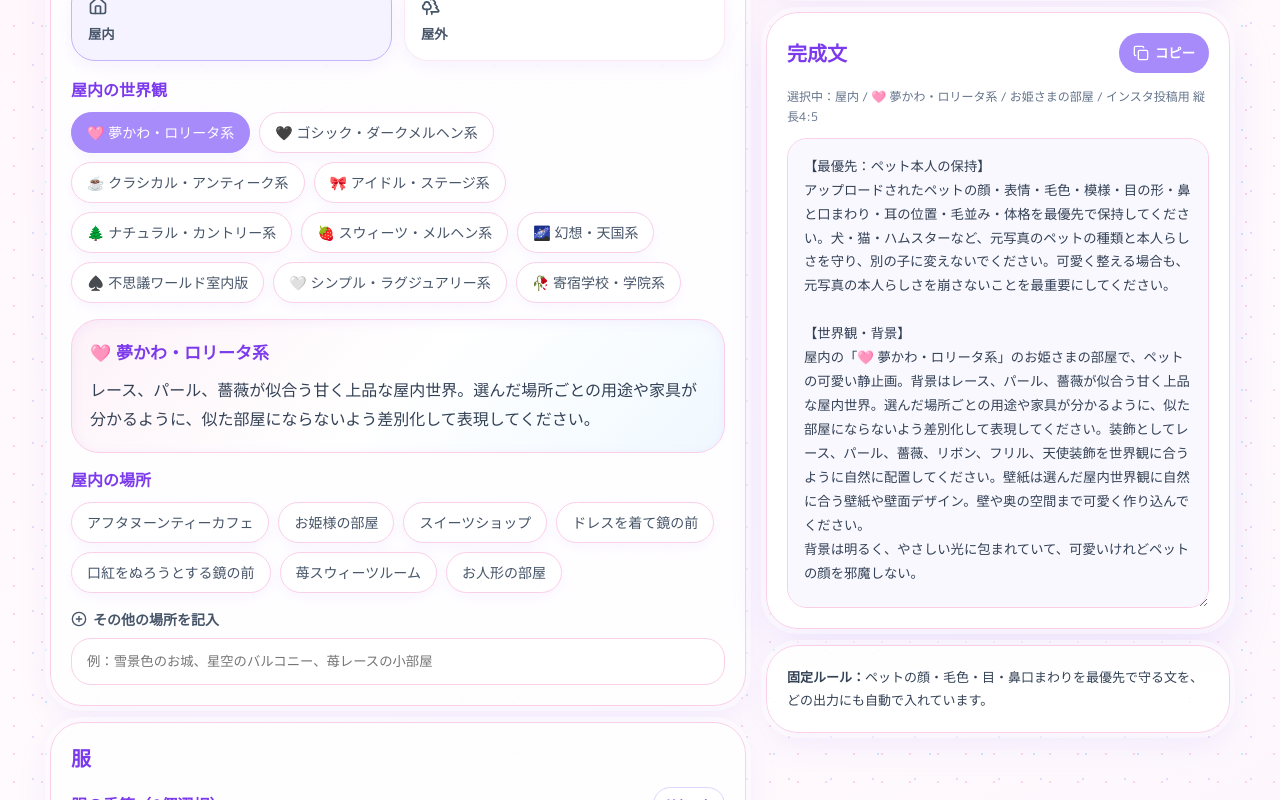
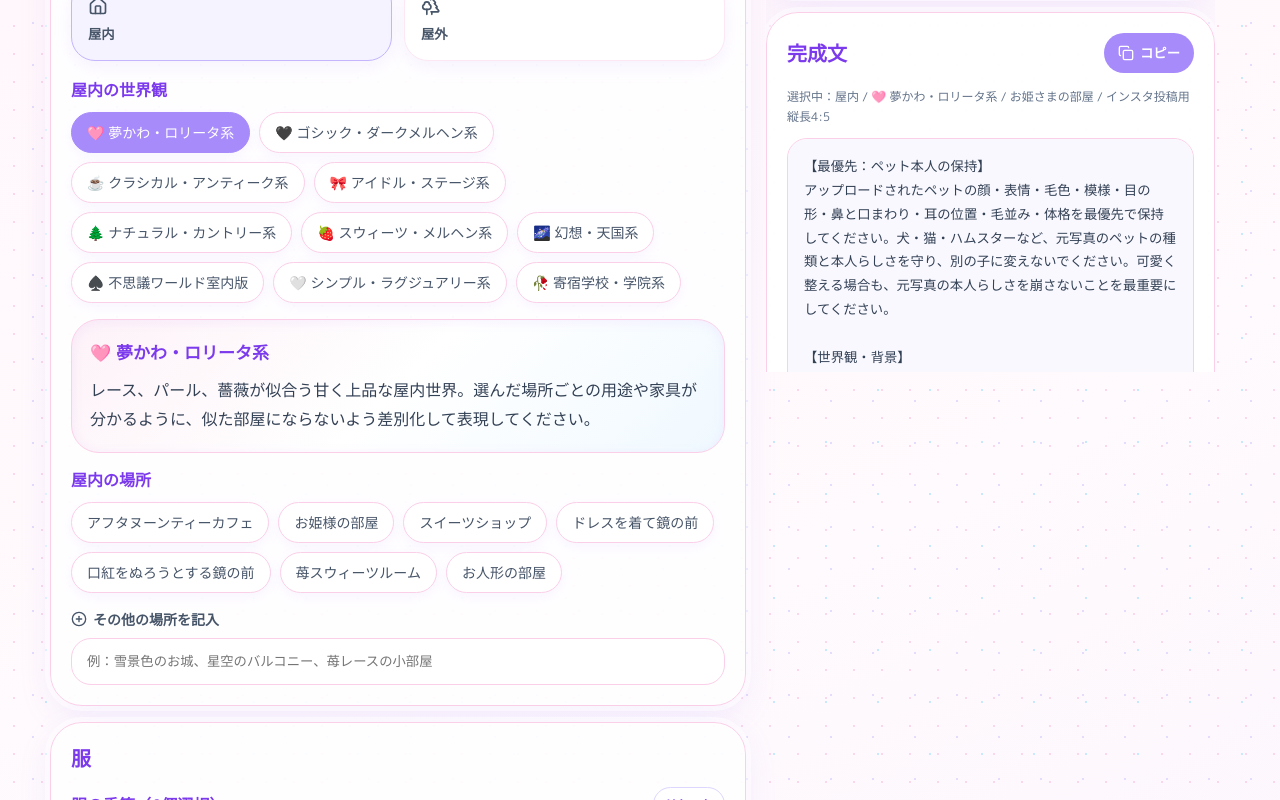
Before and after one commit to momomimikawaii-rgb/yuyupm, a React (Vite) app: page / in a window 1280 px wide. Shown: the part 1360-2160 px from the top of the page. Built offline with nearby package versions, Linux system fonts and the light colour scheme.

Commit message:
Add files via upload

```diff
--- a/src/App.jsx
+++ b/src/App.jsx
@@ -1352,7 +1352,7 @@ function App() {
           <div className="badge"><Sparkles size={16} /><span>Yuyu Princess World</span></div>
           <h1>ゆゆ姫の夢かわプロンプト工房</h1>
           <p className="subtitle">場所・ワールド・服・小物・光をポチポチ選択。ゆゆ姫みたいに可愛い夢かわ世界で、ペットの顔を守るプロンプトを作ります。</p>
-          <div className="update-time">最終更新：2026/06/01（月） 05:22頃</div>
+          <div className="update-time">最終更新：2026/06/01（月） 05:29頃</div>
           {heroImageUrl && <div className="hero-image"><img src={heroImageUrl} alt="ゆゆ姫ワールドのトップ画像" /></div>}
         </motion.div>
 
@@ -1545,7 +1545,7 @@ function App() {
             })}
 </div>
 
-          <div className="right" style={{ alignSelf: "start", position: "sticky", top: "18px" }}>
+          <div className="right sticky-prompt-column">
 
             <section className="card instagram-card">
               <h2>Instagramも見てね</h2>
@@ -1554,7 +1554,7 @@ function App() {
               </a>
             </section>
 
-            <section className="card result-card">
+            <section className="card result-card prompt-result-card">
               <div className="card-head"><h2>完成文</h2><button className="main-button" onClick={copyPrompt}><Copy size={16} /> {copyStatus === "copied" ? "コピー済み" : "コピー"}</button></div>
               {copyStatus === "manual" && <div className="message warn"><AlertCircle size={16} /><span>自動コピーがブロックされました。下の文章を選択済みにしたので、Ctrl+C または長押しコピーしてください。</span></div>}
               {copyStatus === "copied" && <div className="message ok"><CheckCircle2 size={16} /><span>コピーできました。</span></div>}
--- a/src/style.css
+++ b/src/style.css
@@ -178,10 +178,30 @@ h1 {
 }
 
 .right {
-  position: static;
   align-self: start;
   min-width: 0;
   overflow: visible;
+}
+
+@media (min-width: 921px) {
+  .page {
+    overflow-x: clip;
+  }
+
+  .sticky-prompt-column {
+    position: sticky;
+    top: 18px;
+    z-index: 10;
+    max-height: calc(100vh - 36px);
+    overflow-y: auto;
+    padding-bottom: 4px;
+    scrollbar-gutter: stable;
+  }
+
+  .prompt-result-card textarea {
+    min-height: min(470px, calc(100vh - 330px));
+    max-height: calc(100vh - 330px);
+  }
 }
 
 .card {
@@ -548,8 +568,15 @@ textarea:focus {
     grid-template-columns: 1fr;
   }
 
-  .right {
+  .right,
+  .sticky-prompt-column {
     position: static;
+    max-height: none;
+    overflow: visible;
+  }
+
+  .prompt-result-card textarea {
+    max-height: none;
   }
 }
 
@@ -817,3 +844,40 @@ input:disabled {
 .option-group.disabled .color-chip:hover {
   transform: none;
 }
+
+
+/* --- 20260601 05:29 PC prompt sticky fix --- */
+@media (min-width: 921px) {
+  .page {
+    overflow-x: clip;
+  }
+
+  .right.sticky-prompt-column {
+    position: sticky !important;
+    top: 18px;
+    align-self: start;
+    z-index: 10;
+    max-height: calc(100vh - 36px);
+    overflow-y: auto;
+    overflow-x: visible;
+    padding-bottom: 4px;
+    scrollbar-gutter: stable;
+  }
+
+  .prompt-result-card textarea {
+    min-height: min(470px, calc(100vh - 330px));
+    max-height: calc(100vh - 330px);
+  }
+}
+
+@media (max-width: 920px) {
+  .right.sticky-prompt-column {
+    position: static !important;
+    max-height: none;
+    overflow: visible;
+  }
+
+  .prompt-result-card textarea {
+    max-height: none;
+  }
+}
```
